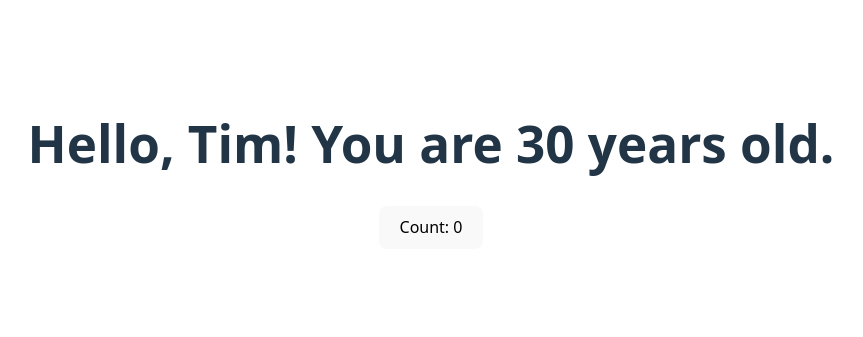
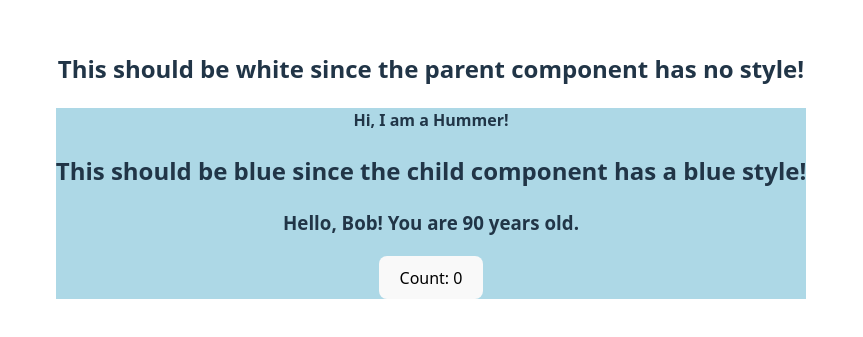
Before and after one commit to Irving7954/React-Vite-Application, a React (Vite) app: page / in a window 1280 px wide. Shown: the part 235-572 px from the top of the page, without its empty margins (209-1072 px from the left). Built offline with nearby package versions, Linux system fonts and the light colour scheme.

Commit message:
Added some minor changes relevant through the React Props Children section, which are more interesting since they involve more complex ways of passing props and style changes.

```diff
--- a/src/App.jsx
+++ b/src/App.jsx
@@ -3,12 +3,15 @@ import reactLogo from './assets/react.svg'
 import viteLogo from '/vite.svg'
 import './App.css'
 
-function App({ name, age }) {
+function App(props) {
+	const { brand = "Hummer", name = "Bob", age = 90 } = props;
 	const [count, setCount] = useState(0);
 
 	return (
-		<div>
-			<h1>Hello, {name}! You are {age} years old.</h1>
+		<div style={{background: 'lightblue'}}>
+			<h4>Hi, I am a {brand}!</h4>
+			<div>{props.children} </div>
+			<h3>Hello, {name}! You are {age} years old.</h3>
 			<button onClick={() => setCount(count + 1)}>
 				Count: {count}
 			</button>
--- a/src/main.jsx
+++ b/src/main.jsx
@@ -3,8 +3,13 @@ import { createRoot } from 'react-dom/client'
 import './index.css'
 import App from './App.jsx'
 
-const fruitlist = ['apple', 'banana', 'cherry'];
-
 createRoot(document.getElementById('root')).render(
-	<App name={"Tim"} age={30} />
+	<>
+		<h2>This should be white since the parent component has no style!</h2>
+		<App /*brand={"Ferrari"}
+			name={"Tim"}
+			--age={30}*/>
+			<h2>This should be blue since the child component has a blue style!</h2>
+		</App>
+	</>
 )
```
